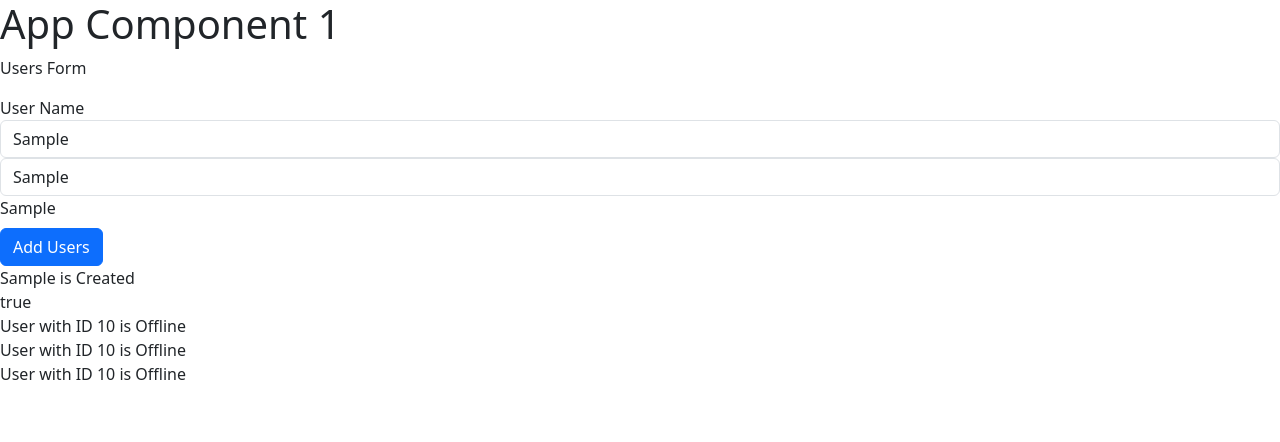
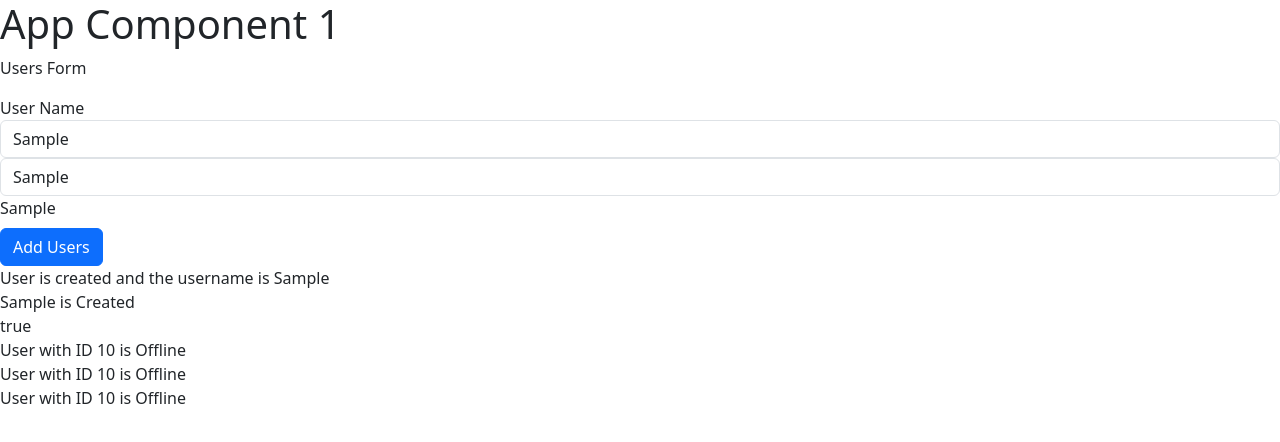
Before and after one commit to DarshanARahate/AngularProject_2, an Angular app: page / in a window 1280 px wide. Both pictures are taken after typing "Sample" into the empty fields and a click on the button "Add Users". Shown: the top 442 px of the page. Built offline with nearby package versions, Linux system fonts and the light colour scheme.

Commit message:
Using ngIf Structural Directive to output the data conditionally in the Angular Template.

```diff
--- a/src/app/users/users.component.html
+++ b/src/app/users/users.component.html
@@ -9,6 +9,9 @@
 
 <button class="btn btn-primary" [disabled]="!allowNewUser" (click)="changeUserCreatedStatus()">Add Users</button>
 
+<div *ngIf="isUserCreated">
+    User is created and the username is {{ userName }}
+</div>
 
 <div>{{ userCreatedStatus }}</div>
 <div [innerText]="allowNewUser"> </div>
--- a/src/app/users/users.component.ts
+++ b/src/app/users/users.component.ts
@@ -1,16 +1,18 @@
 import { Component, OnInit } from '@angular/core';
 import { UserComponent } from "../user/user.component";
 import { FormsModule } from '@angular/forms';
+import { CommonModule } from '@angular/common';
 
 @Component({
   selector: 'app-users',
-  imports: [UserComponent, FormsModule],
+  imports: [UserComponent, FormsModule, CommonModule],
   templateUrl: './users.component.html',
   styleUrl: './users.component.css'
 })
 export class UsersComponent implements OnInit {
 
   allowNewUser = false;
+  isUserCreated = false;
   userCreatedStatus = "No User is Created";
   userName = 'Test User';
 
@@ -21,6 +23,7 @@ export class UsersComponent implements OnInit {
   }
 
   changeUserCreatedStatus() {
+    this.isUserCreated = true;
     this.userCreatedStatus = this.userName + " is Created";
   }
 
```
